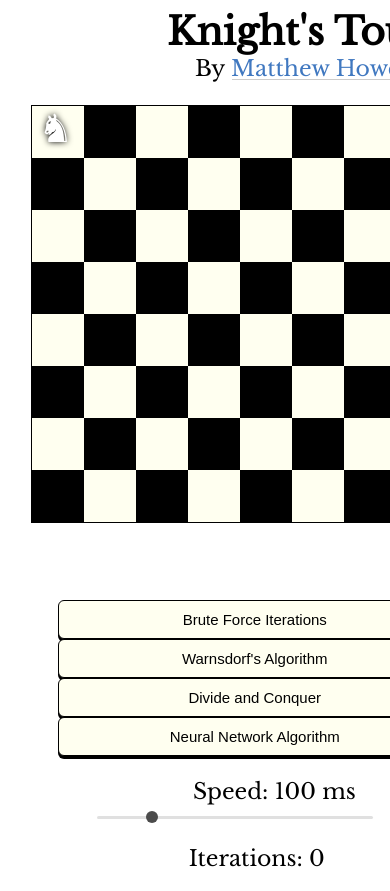
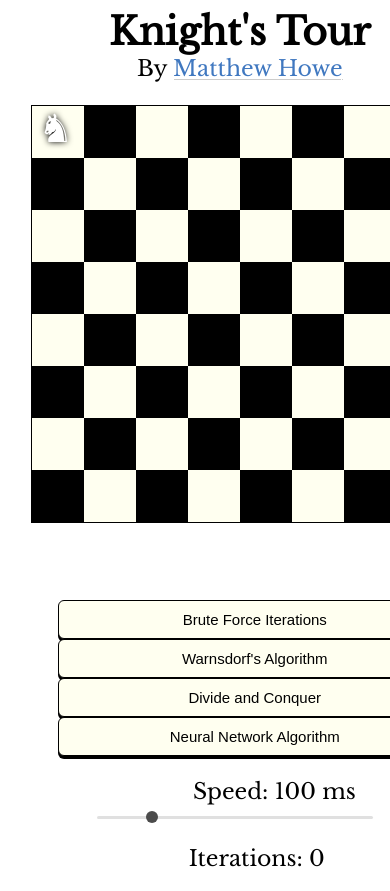
Before and after one commit to matthew-howe/knightstour, a React (Create React App) app: page / in a window 390 px wide. Shown: the top 891 px of the page. Built offline with nearby package versions, Linux system fonts and the light colour scheme.

Commit message:
Fixes title formatting for mobile view

```diff
--- a/src/App.css
+++ b/src/App.css
@@ -49,12 +49,10 @@ p {
 }
 
 @media only screen and (max-width: 748px) {
-    #main {
-        flex-direction: column;
-    }
+    #main { flex-direction: column; }
     .iterations { text-align: center; margin-top: 1em; margin-right: 2.5em;}
     .speed-text { text-align: center; margin-top: 1em; }
-    #title { margin-left: 25%; }
+    #title { margin-left: 0%; }
 }
 
 #buttons {
```
